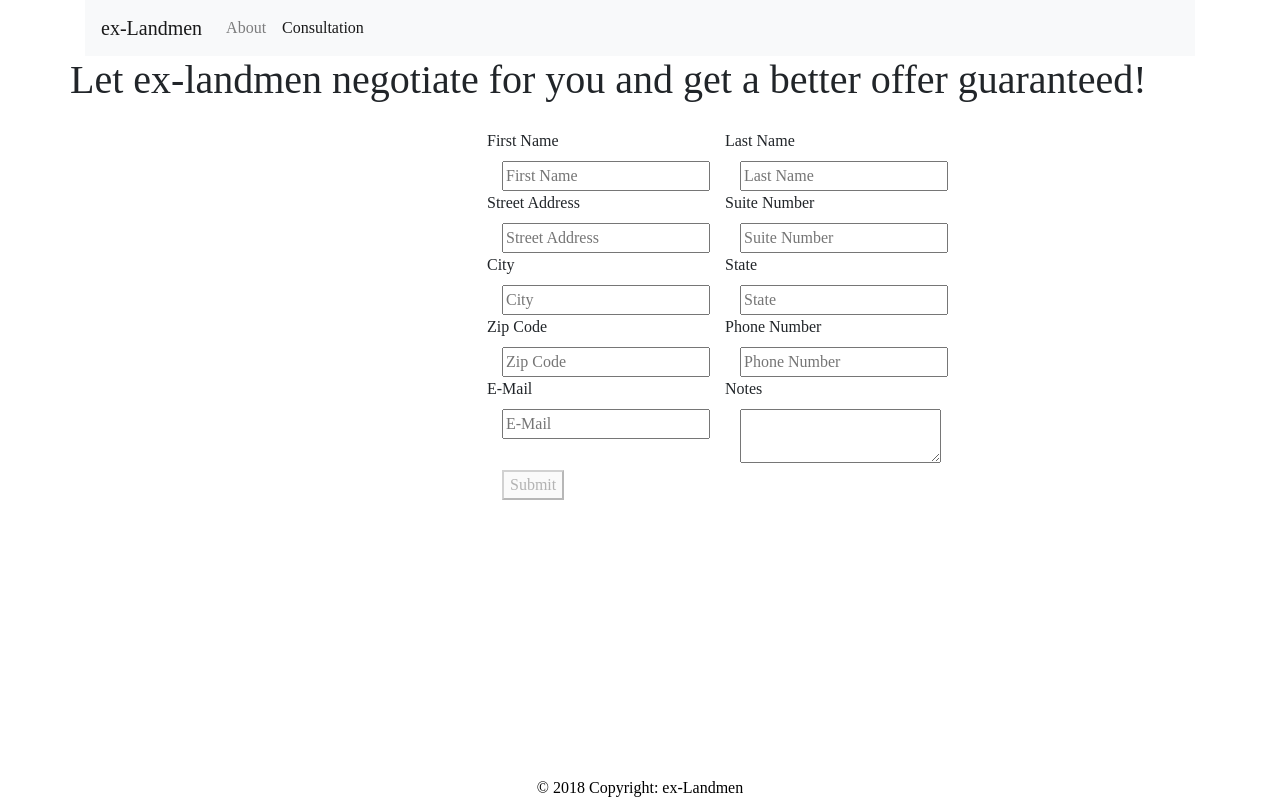
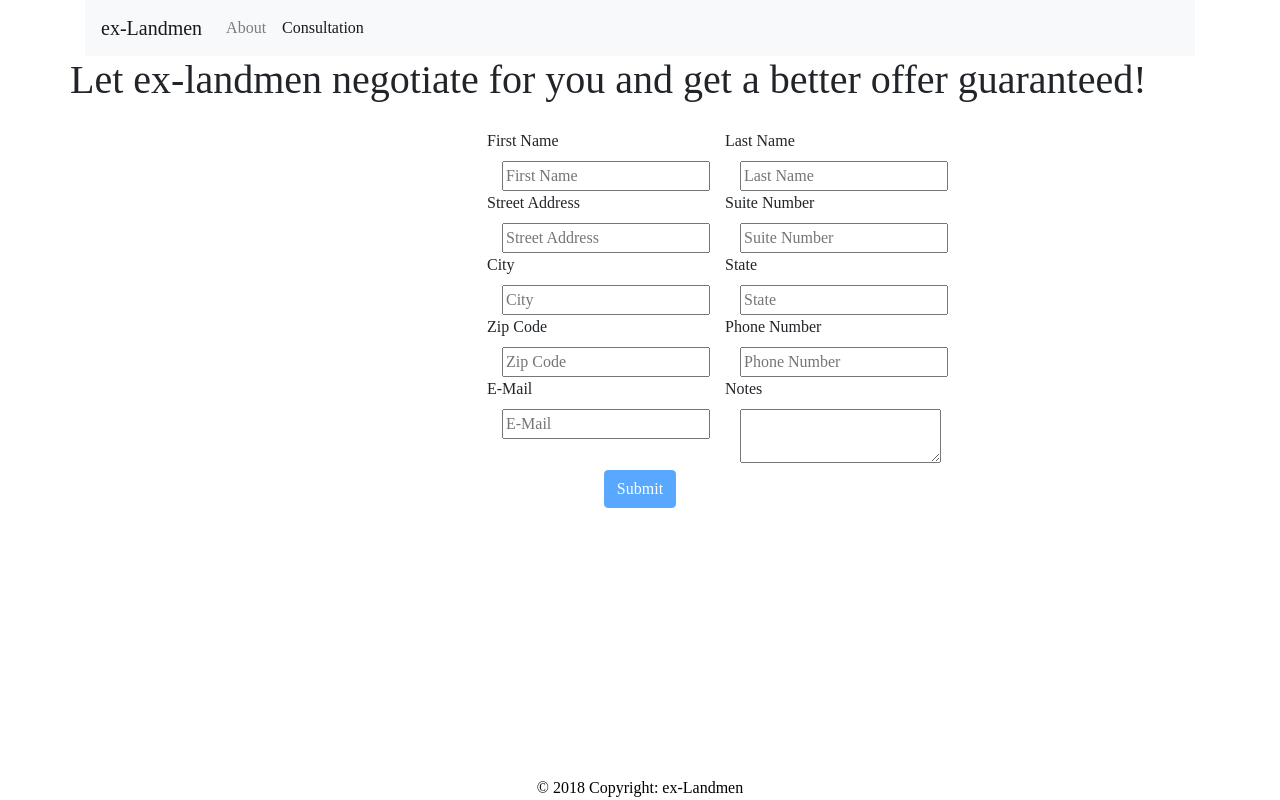
Before and after one commit to rbirchtree/landman-negotiate-front-end, a React (Create React App) app: page /consultation in a window 1280 px wide. Built offline with nearby package versions, Linux system fonts and the light colour scheme; a web font is replaced by a local one.

Commit message:
changed consultation component to class

```diff
--- a/src/components/Consultation.js
+++ b/src/components/Consultation.js
@@ -1,8 +1,10 @@
 import React from 'react';
-import {Field, reduxForm} from 'redux-form';
-//className="consultForm"
-const Consultation = (props) => {
-	const {handleSubmit,pristine,reset,submitting} = props;
+import {Field, reduxForm, focus} from 'redux-form';
+//import {submission} from '../actions/auth';
+
+class Consultation extends React.Component{
+	render(){
+	const {handleSubmit,pristine,reset,submitting} = this.props;
 	return (
 		<form  className="consultForm" onSubmit={handleSubmit}>
 		 <div className="row">
@@ -133,8 +135,8 @@ const Consultation = (props) => {
 		 <div className="row">
 		 <div className="col-sm-4">
 		 </div>
-		 <div className="col-sm-4">
-		 <button type="submit" disabled={pristine || submitting}>
+		 <div className="col-md-4 text-center">
+		 <button className="btn btn-primary" type="submit" disabled={pristine || submitting}>
 		 	Submit
 		 </button>
 		 </div>
@@ -143,6 +145,7 @@ const Consultation = (props) => {
 		 </div>
 		</form>
 		)
-};
+	}
+}
 
 export default reduxForm({form: 'consultation'})(Consultation);
```
